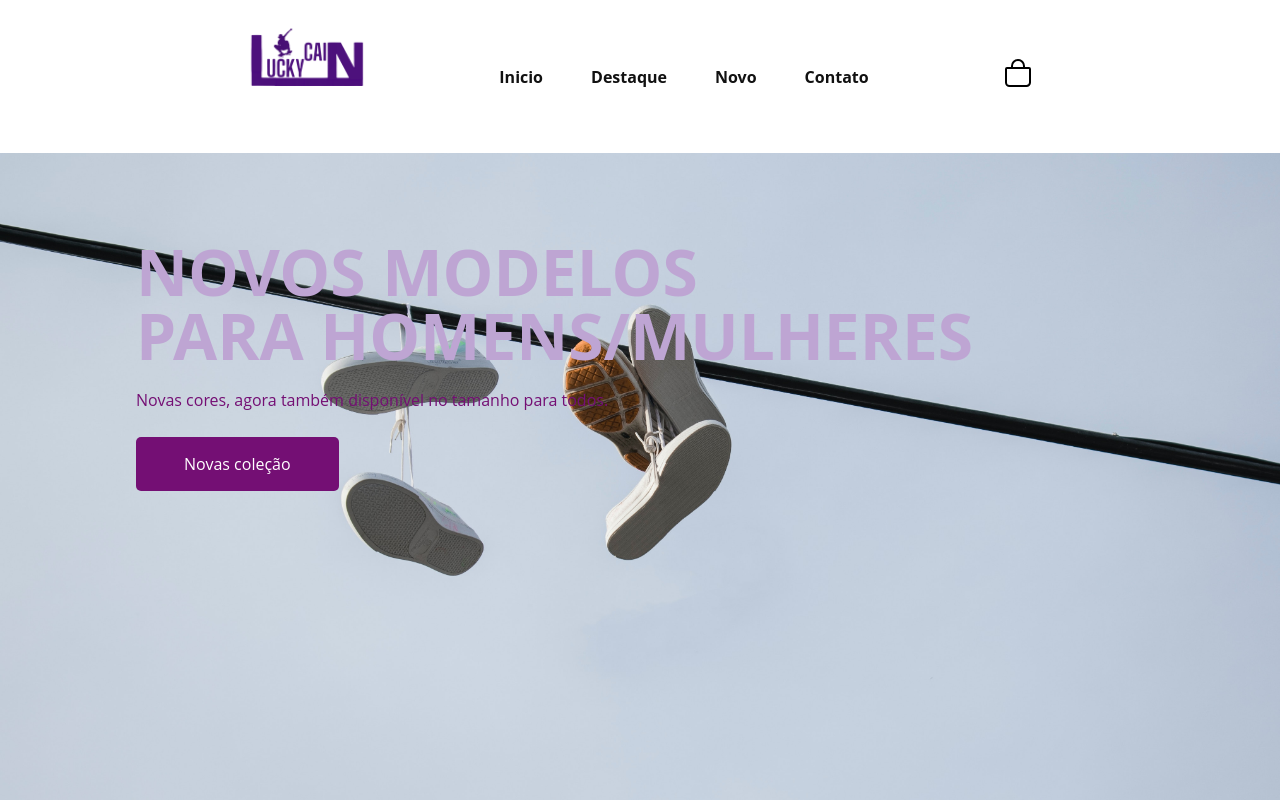
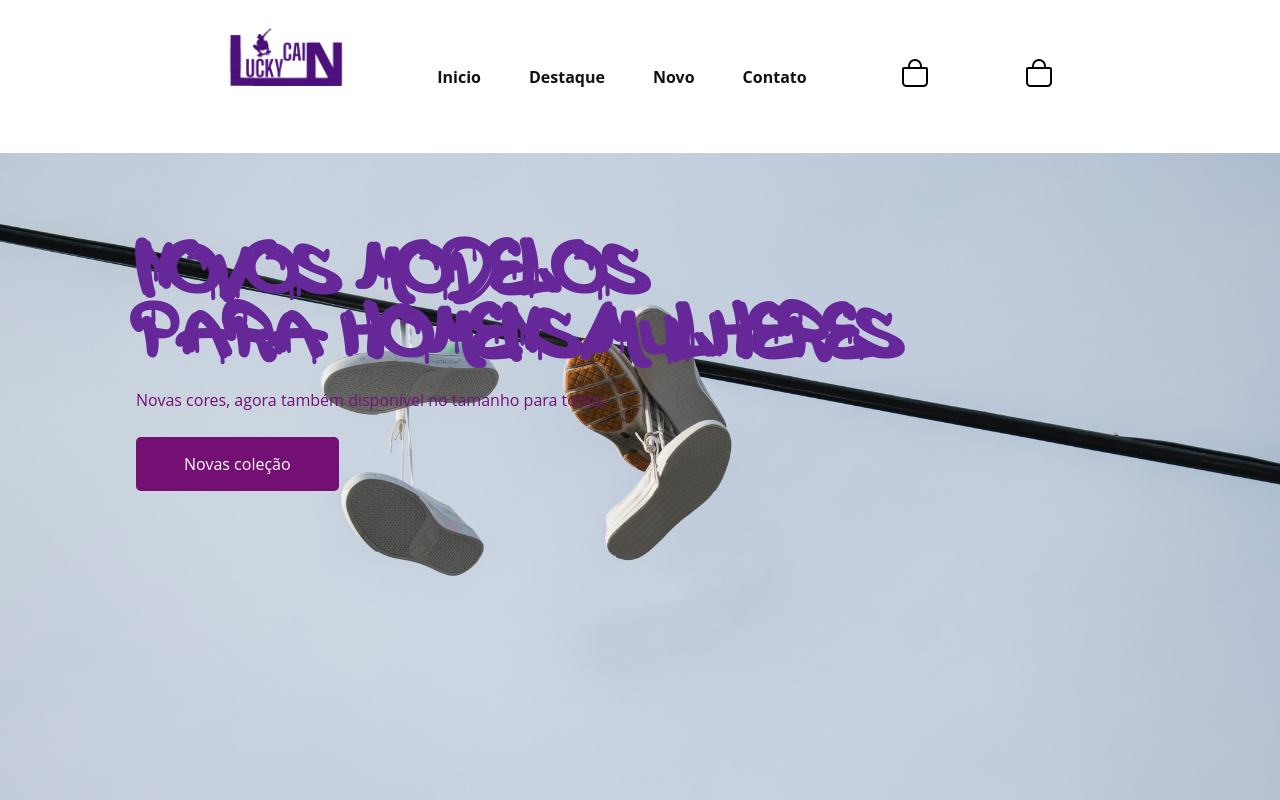
Before and after one commit to Lionel-Cainna/site-do-cai, a plain HTML site: page produtos.html in a window 1280 px wide. Shown: the top 800 px of the page. Drawn offline with nearby package versions, Linux system fonts and the light colour scheme; a script that the page names is missing.

Commit message:
Add files via upload

```diff
--- a/pasta css/produtos.css
+++ b/pasta css/produtos.css
@@ -1,3 +1,11 @@
+@font-face {
+    font-family: fontbomb;
+    src: url(aAttackGraffiti.ttf);
+
+
+
+  }
+
 *{
     margin: 0;
     padding: 0;
@@ -73,8 +81,9 @@ header{
 }
 
 .Meio h1{
+    font-family: fontbomb;
     font-size: 4rem;
-    color: #bea5d3;
+    color: #662899;
 
 }
 
--- a/produtos.html
+++ b/produtos.html
@@ -32,6 +32,7 @@
                 </li>
             </div><!--cabeçalho-link-->
             <div class="icon"><span><ion-icon name="bag-outline"></ion-icon></span></div><!--icon-->
+            <div class="icon"><span><ion-icon name="bag-outline"></ion-icon></span></div>
         </header>
 
         <div class="Meio">
```
Also changed, not shown: pasta css/aAttackGraffiti.ttf (added), pasta css/pasta font/aAttackGraffiti.otf (added).
